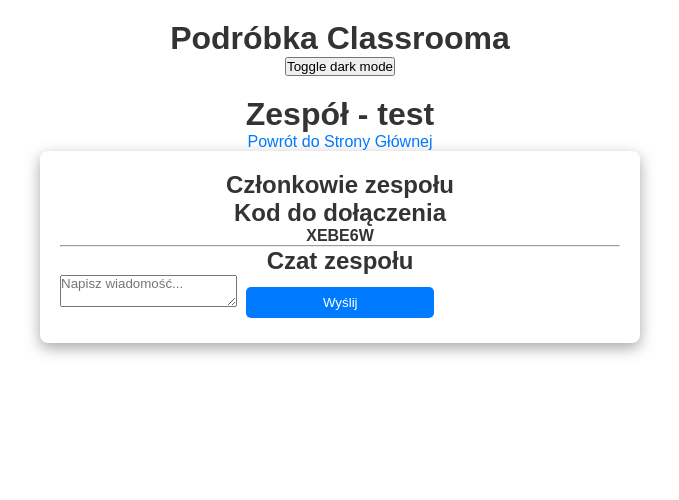
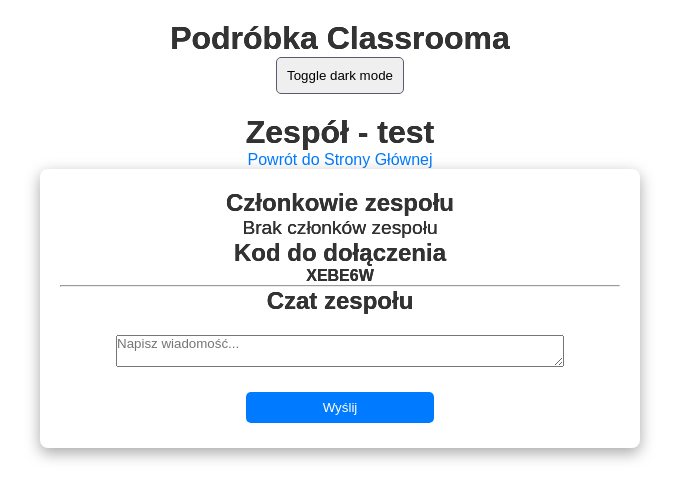
Before and after one commit to R4x02/Project_Orgs, a Django app: page /orgs/team/2/ in a window 1280 px wide. Shown: the top 500 px of the page, without its empty margins (300-979 px from the left). Run offline with Django 5.2, Linux system fonts and the light colour scheme; data comes from the database, SQL or seed files in the repository; both versions use the stored data as it was after the commit.

Commit message:
ostatnie zmiany przed wyslaniem na classrooma, dodanie proper dark mode'a

```diff
--- a/orgs/Aplikacja_Glowna/templates/base.html
+++ b/orgs/Aplikacja_Glowna/templates/base.html
@@ -14,7 +14,7 @@
     {% endif %}
     <header>
         <h1>Podróbka Classrooma</h1>
-        <button onclick="darkliteFunc()">Toggle dark mode</button>
+        <button id="dark-mode-toggle">Toggle dark mode</button>
 
     </header>
 
--- a/orgs/Aplikacja_Glowna/templates/team_detail.html
+++ b/orgs/Aplikacja_Glowna/templates/team_detail.html
@@ -9,11 +9,15 @@
     <main>
         <section>
             <h2>Członkowie zespołu</h2>
-            <ul>
-                {% for member in team.members.all %}
-                <li>{{ member.username }}</li>
-                {% endfor %}
-            </ul>
+            {% if team.members.all %}
+                <ul>
+                    {% for member in team.members.all %}
+                    <li>{{ member.username }}</li>
+                    {% endfor %}
+                </ul>
+            {% else %}
+                <p>Brak członków zespołu</p>
+            {% endif %}
         </section>
 
         <section>
@@ -26,7 +30,7 @@
             <h2>Czat zespołu</h2>
             <div id="chat-box">
                 {% for message in messages %}
-                <p><strong>{{ message.user.username }}</strong>: {{ message.content }} <em>{{ message.timestamp }}</em></p>
+                <p><strong>{{ message.user.username }}:</strong> {{ message.content }} <em>{{ message.timestamp }}</em></p>
                 {% endfor %}
             </div>
 
--- a/orgs/orgs/settings.py
+++ b/orgs/orgs/settings.py
@@ -97,7 +97,7 @@
 
 LANGUAGE_CODE = 'en-us'
 
-TIME_ZONE = 'UTC'
+TIME_ZONE = 'Europe/Warsaw'
 
 USE_I18N = True
 
--- a/orgs/orgs/static/code.js
+++ b/orgs/orgs/static/code.js
@@ -1,19 +1,38 @@
 document.addEventListener('DOMContentLoaded', function() {
+    const darkModeToggle = document.getElementById('dark-mode-toggle');
+    const currentTheme = localStorage.getItem('theme');
+
+    if (currentTheme === 'dark') {
+        document.body.classList.add('dark-mode');
+        darkModeToggle.textContent = 'Light Mode';
+    }
+
+    darkModeToggle.addEventListener('click', function() {
+        document.body.classList.toggle('dark-mode');
+        let theme = 'light';
+        if (document.body.classList.contains('dark-mode')) {
+            theme = 'dark';
+            darkModeToggle.textContent = 'Light Mode';
+        } else {
+            darkModeToggle.textContent = 'Dark Mode';
+        }
+        localStorage.setItem('theme', theme);
+    });
+
     const teamLinks = document.querySelectorAll('.team-name a');
-
     teamLinks.forEach(link => {
         link.addEventListener('mouseover', function() {
             const theme = localStorage.getItem('theme');
             if (theme === 'dark') {
-            this.closest('.team-item button').style.backgroundColor = '#303030';
+                this.closest('.team-name a').style.backgroundColor = '#b36336';
                 this.closest('.team-name a').style.color = '#fff';
             } else {
-            this.closest('.team-item button').style.backgroundColor = '#d3d3d3';
+                this.closest('.team-name a').style.backgroundColor = '#d3d3d3';
                 this.closest('.team-name a').style.color = '#000';
             }
         });
         link.addEventListener('mouseout', function() {
-        this.closest('.team-item button').style.backgroundColor = '';
+            this.closest('.team-name a').style.backgroundColor = '';
             this.closest('.team-name a').style.color = '';
         });
     });
--- a/orgs/orgs/static/styles.css
+++ b/orgs/orgs/static/styles.css
@@ -8,6 +8,7 @@
 a {
     text-decoration: none;
     color: #007bff;
+    transition: color 0.2s;
 }
 
 body {
@@ -17,6 +18,7 @@
     padding: 20px;
     background-color: white;
     color: black;
+    transition: background-color 0.2s, color 0.2s;
 }
 
 header {
@@ -27,11 +29,17 @@
 h1 {
     color: #333;
     font-size: 2rem;
+    transition: color 0.2s;
 }
 
 p {
     font-size: 1.2rem;
-    color: #666;
+    transition: color 0.2s;
+}
+
+.dark-mode main p {
+    color: #d17070;
+    transition: color 0.2s;
 }
 
 main {
@@ -41,24 +49,46 @@
     border-radius: 8px;
     padding: 20px;
     box-shadow: rgba(0, 0, 0, 0.35) 0px 5px 15px;
+    transition: background-color 0.2s, color 0.2s;
 }
 
-main p {
+main p, h1, h2, h3, h4, h5, h6 {
     justify-self: center;
+    color: #333;
+    text-shadow: 0px 0px 0px #000;
+    transition: color 0.2s, text-shadow 0.2s;
 }
 
-main h1 {
-    justify-self: center;
+#message-content {
+    width: 80%;
+    margin: 20px;
+    display: flex;
+    flex-direction: column;
+    align-items: center;
 }
 
-main h2 {
-    justify-self: center;
-    color: #333;
+#chat-form {
+    display: flex;
+    flex-direction: column;
+    align-items: center;
 }
 
-main h4 {
-    justify-self: center;
-    color: #333;
+#chat-box p {
+    color: #3a3431;
+}
+
+#chat-box em {
+    color: #888;
+    font-size: 0.7rem;
+}
+
+#chat-box strong {
+    color: #007bff;
+}
+
+.dark-mode #chat-box p {
+    color: #e0c097;
+    transition: color 0.2s;
 }
 
 .login-uz {
@@ -75,6 +105,7 @@
     margin-bottom: 10px;
     font-size: 1.5rem;
     justify-self: center;
+    transition: color 0.2s;
 }
 
 .team-list {
@@ -100,7 +131,7 @@
     width: 100%;
     height: 100%;
     color: #007bff;
-    transition: 0.2s;
+    transition: color 0.2s;
     font-weight: bold;
 }
 
@@ -109,21 +140,23 @@
 }
 
 .team-item button:hover {
-    background-color: #f9f9f9;
+    background-color: #ffffff;
 }
 
 .team-members {
     font-size: 0.9rem;
     color: #888;
+    transition: color 0.2s;
 }
 
 .add-team-section h2 {
     margin-bottom: 10px;
     font-size: 1.5rem;
     color: #333;
+    transition: color 0.2s;
 }
 
-form[method="post"] {
+form[method="POST"] {
     display: flex;
     justify-content: center;
     flex-direction: column;
@@ -151,7 +184,7 @@
     border: none;
     border-radius: 5px;
     cursor: pointer;
-    transition: 0.3s;
+    transition: background-color 0.2s, color 0.2s;
     margin: 5px;
     width: 33.5%;
 }
@@ -177,38 +210,69 @@
     background-color: #d4edda;
     border-color: #c3e6cb;
     color: #155724;
+    transition: background-color 0.2s, color 0.2s;
 }
 
 .message.error {
     background-color: #f8d7da;
     border-color: #f5c6cb;
     color: #721c24;
+    transition: background-color 0.2s, color 0.2s;
 }
 
-
-/* DARKMODE SETTIGNS - DO NOT TOUCH! */
-
+/* DARKMODE SETTINGS - DO NOT TOUCH! */
 
 .dark-mode {
     background-color: #292929;
     color: white;
+    transition: background-color 0.2s, color 0.2s;
 }
 
 .dark-mode main {
     background-color: #3a3a3a;
     color: white;
+    transition: background-color 0.2s, color 0.2s;
 }
 
 .dark-mode button {
     background-color: #b36336;
     color: white;
-    border-top: 1px #141414;
+    transition: background-color 0.2s, color 0.2s;
 }
 
 .dark-mode a {
-    color: #007bff;
+    color: #c4a467;
+    transition: color 0.2s;
 }
 
-.dark-mode h1, p {
-    color: #f0f0f0;
+.dark-mode main a {
+    color: #a74619;
+    text-shadow: 1px 1px 1px #000;
+    border-top: 5px #1a1a1a;
+    background-color: #3a3a3a;
+    transition: color 0.2s, text-shadow 0.2s, background-color 0.2s;
 }
+
+body.dark-mode h1, body.dark-mode h2, body.dark-mode h3, body.dark-mode h5, body.dark-mode h6 {
+    color: #a74619;
+    text-shadow: 2px 2px 3px #1a1a1a;
+    transition: color 0.2s, text-shadow 0.2s;
+}
+
+body.dark-mode h4 {
+    color: #caa28f;
+    text-shadow: 2px 2px 3px #1a1a1a;
+    transition: color 0.2s, text-shadow 0.2s;
+}
+
+#dark-mode-toggle {
+    border: 1px solid #595972;
+    border-radius: 5px;
+    padding: 10px;
+}
+
+.dark-mode #dark-mode-toggle {
+    background-color: #595972;
+    color: white;
+    transition: background-color 0.2s, color 0.2s;
+}
```
Also changed, not shown: orgs/db.sqlite3. Lines whose indentation alone changed are shown as unchanged.
